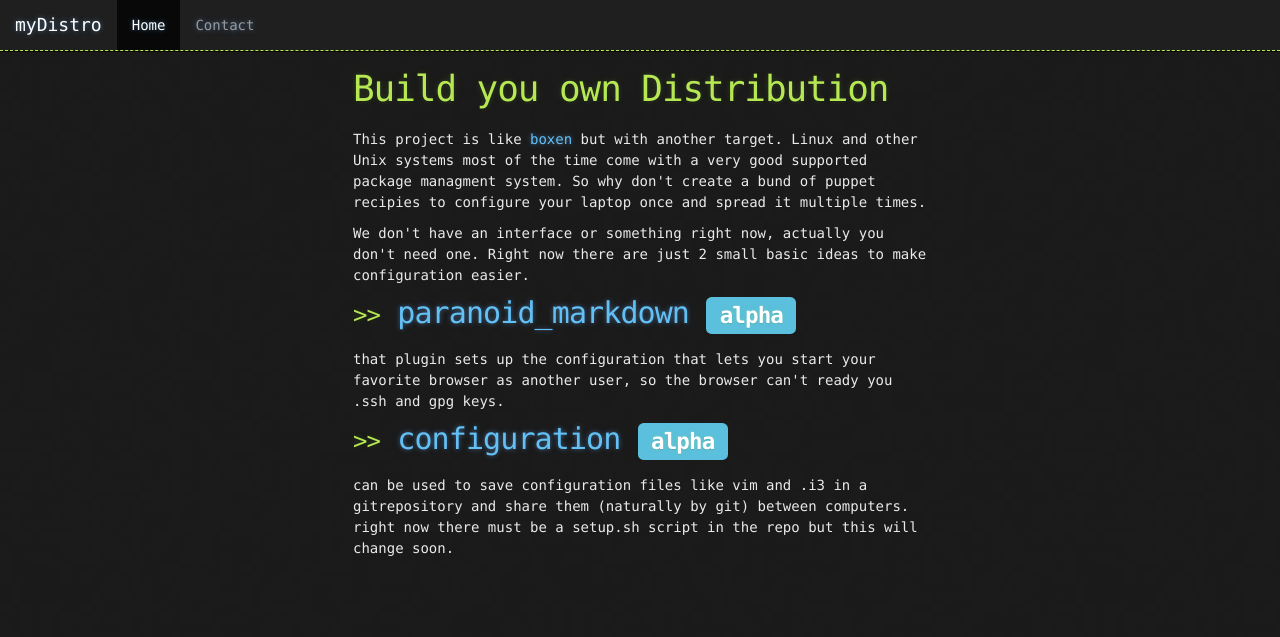
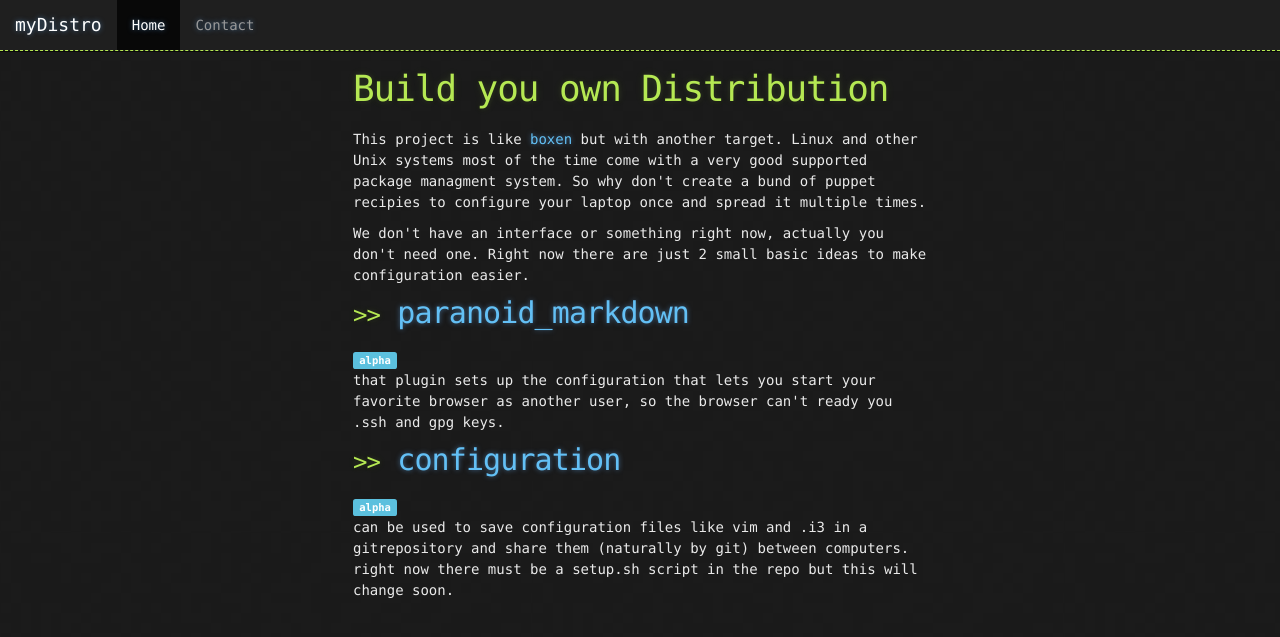
Before and after one commit to myDistro/myDistro.github.io, a Jekyll site: the page built from index.html, in a window 1280 px wide. Shown: the top 637 px of the page. Built offline with Jekyll 4.4.1, drawn with Linux system fonts in a browser that asks for light colours; nearby versions of some CDN libraries; Markdown is read by kramdown in place of the engine named in the settings.

Commit message:
finished for today

```diff
--- a/_layouts/post.html
+++ b/_layouts/post.html
@@ -1,6 +1,5 @@
 ---
 layout: default
-subtitle :
 ---
 <div class="post">
     <p> {{ post.subtitle }} </p>
--- a/index.html
+++ b/index.html
@@ -13,10 +13,11 @@ subtitle : secure as you like it once and use it as often as you like
 
     <h2>
         <a href='{{post.url}}'>
-        {{ post.title }}
+            {{ post.title }}
         </a>
-            <span class='label label-info'>{{ post.status }}</label>
     </h2>
-    <p> {{ post.subtitle }} </p>
+    <span class='label label-info'>{{ post.status }}</span>
+    <p>
+    {{ post.subtitle }} </p>
     {% endfor %}
 </div>
```
